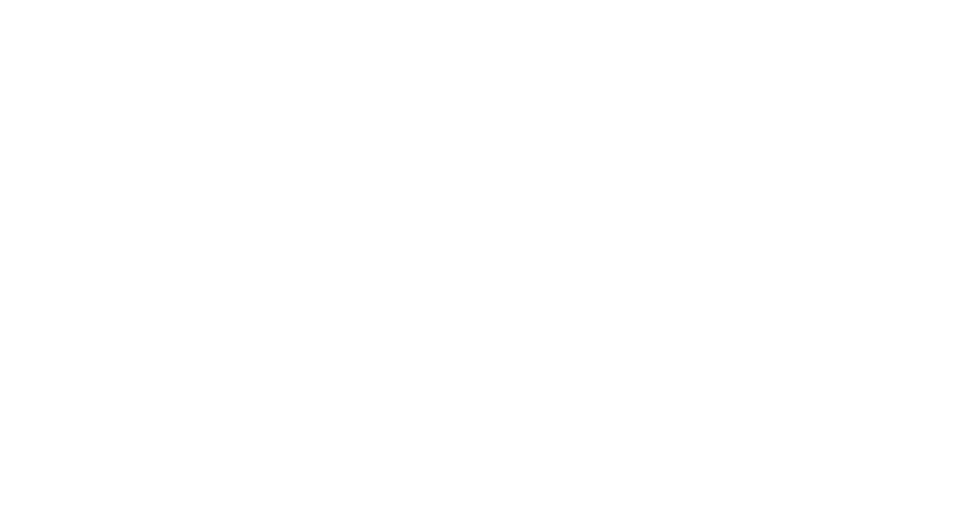
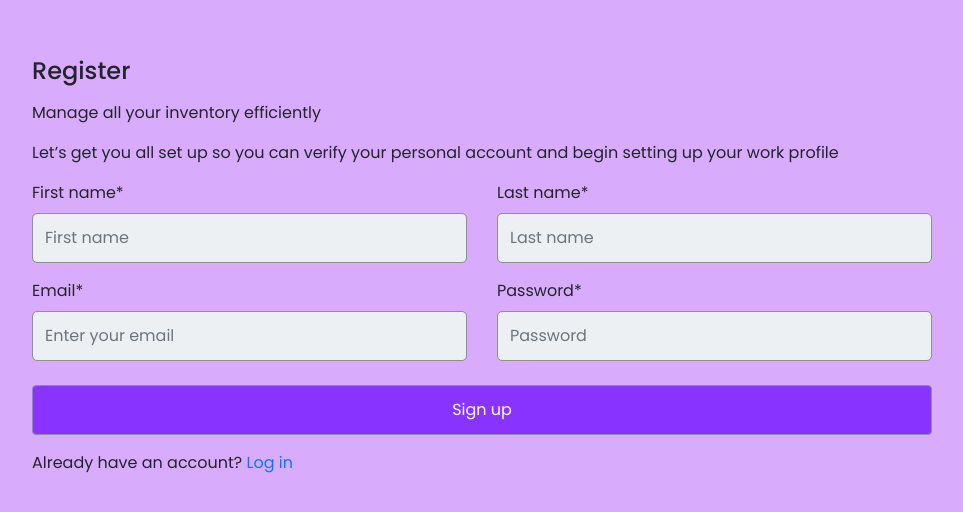
Before and after one commit to hardika-spec-610/WareTrack-E-commerce, a React (Create React App) app: page /signup in a window 1280 px wide. Before the commit this address had no page. Shown: the part 146-658 px from the top of the page, without its empty margins (158-1121 px from the left). Built offline with nearby package versions, Linux system fonts and the light colour scheme; no server answers.

Commit message:
create sign up page

```diff
--- a/src/App.js
+++ b/src/App.js
@@ -5,6 +5,7 @@ import "react-toastify/dist/ReactToastify.css";
 import { BrowserRouter as Router, Routes, Route } from "react-router-dom";
 import Home from "./components/Home";
 import LoginComponent from "./components/LoginComponent";
+import SignUpcomponent from "./components/SignUpComponent";
 
 function App() {
   return (
@@ -14,7 +15,7 @@ function App() {
         <Router>
           <Routes>
             <Route element={<LoginComponent />} path="/" />
-            {/* <Route element={<SignUpcomponent />} path="/signup" /> */}
+            <Route element={<SignUpcomponent />} path="/signup" />
             <Route element={<Home />} path="/dashboard" />
           </Routes>
         </Router>
--- /dev/null
+++ b/src/components/SignUpComponent.jsx
@@ -0,0 +1,43 @@
+import { Container } from "react-bootstrap";
+import { Link } from "react-router-dom";
+import SignUpForm from "./SignUpForm";
+import "../css/styles.css";
+import { useEffect } from "react";
+import { useDispatch } from "react-redux";
+import { getAllUsers } from "../redux/actions";
+
+const SignUpcomponent = () => {
+  const dispatch = useDispatch();
+
+  useEffect(() => {
+    dispatch(getAllUsers());
+    // eslint-disable-next-line react-hooks/exhaustive-deps
+  }, []);
+
+  return (
+    <div className="login-wrapper d-flex justify-content-center align-items-center">
+      <Container fluid>
+        <div className="signup-wrapper">
+          <h4 className="mt-4">Register</h4>
+          <p className="mt-3 font-weight-semibold">
+            Manage all your inventory efficiently
+          </p>
+          <p className="mt-3">
+            Let’s get you all set up so you can verify your personal account and
+            begin setting up your work profile
+          </p>
+          <SignUpForm />
+          <div>
+            <span>Already have an account?</span>
+            <Link to={`/`} className="link-blue">
+              {" "}
+              Log in
+            </Link>
+          </div>
+        </div>
+      </Container>
+    </div>
+  );
+};
+
+export default SignUpcomponent;
--- /dev/null
+++ b/src/components/SignUpForm.jsx
@@ -0,0 +1,149 @@
+import React, { useEffect } from "react";
+import { Button, Col, Form, Row } from "react-bootstrap";
+import { useState } from "react";
+import "../css/styles.css";
+import { useNavigate } from "react-router";
+import { toast } from "react-toastify";
+import { useDispatch, useSelector } from "react-redux";
+import { getAllUsers, registerUser } from "../redux/actions";
+
+const SignUpForm = () => {
+  const dispatch = useDispatch();
+  const navigate = useNavigate();
+  const allUsers = useSelector((state) => state.allUsers.users);
+  console.log("allUsers", allUsers);
+  const [user, setUser] = useState({
+    firstName: "",
+    lastName: "",
+    email: "",
+    password: "",
+  });
+  console.log("user", user);
+
+  const [reloadPage, setReloadPage] = useState(false);
+
+  useEffect(() => {
+    dispatch(getAllUsers());
+    const intervalId = setInterval(() => {
+      setReloadPage((prevState) => !prevState);
+    }, 12000);
+    return () => clearInterval(intervalId);
+    // eslint-disable-next-line react-hooks/exhaustive-deps
+  }, [dispatch, reloadPage]);
+
+  const handleSubmit = async (e) => {
+    // console.log(e);
+    e.preventDefault();
+    if (!user.firstName || !user.lastName || !user.email || !user.password) {
+      toast.error("Please fill the all field");
+      return;
+    }
+    const userExists = allUsers.find((user2) => user2.email === user.email);
+    if (userExists) {
+      toast.error("Email already exists");
+      return;
+    }
+    let newUser = await dispatch(registerUser(user));
+    console.log("newUser", newUser);
+    toast.success("Registration successful!");
+    setReloadPage((prevState) => !prevState);
+    navigate("/");
+  };
+
+  return (
+    <div className="register-form">
+      <Form className=" my-3">
+        <div className="form-content">
+          <Row>
+            <Col sm={12} md={6} lg={6}>
+              <Form.Group>
+                <Form.Label>First name*</Form.Label>
+                <Form.Control
+                  className="dark-bdr-fill"
+                  type="text"
+                  placeholder="First name"
+                  required
+                  value={user.firstName}
+                  onChange={(e) => {
+                    setUser({
+                      ...user,
+                      firstName: e.target.value,
+                    });
+                  }}
+                />
+              </Form.Group>
+              <Form.Group>
+                <Form.Label>Email*</Form.Label>
+                <Form.Control
+                  type="email"
+                  placeholder="Enter your email"
+                  required
+                  className="dark-bdr-fill"
+                  value={user.email}
+                  onChange={(e) => {
+                    setUser({
+                      ...user,
+                      email: e.target.value,
+                    });
+                  }}
+                  //   onBlur={(e) => {
+                  //     const email = e.target.value;
+                  //     const userExists = allUsers.find(
+                  //       (user) => user.email === email
+                  //     );
+                  //     if (userExists) {
+                  //       toast.error("Email already exists");
+                  //     }
+                  //   }}
+                />
+              </Form.Group>
+            </Col>
+            <Col sm={12} md={6} lg={6}>
+              <Form.Group>
+                <Form.Label>Last name*</Form.Label>
+                <Form.Control
+                  type="text"
+                  placeholder="Last name"
+                  required
+                  className="dark-bdr-fill"
+                  value={user.lastName}
+                  onChange={(e) => {
+                    setUser({
+                      ...user,
+                      lastName: e.target.value,
+                    });
+                  }}
+                />
+              </Form.Group>
+
+              <Form.Group>
+                <Form.Label>Password*</Form.Label>
+                <Form.Control
+                  type="password"
+                  placeholder="Password"
+                  required
+                  className="dark-bdr-fill"
+                  value={user.password}
+                  onChange={(e) => {
+                    setUser({
+                      ...user,
+                      password: e.target.value,
+                    });
+                  }}
+                />
+              </Form.Group>
+            </Col>
+          </Row>
+          <Button
+            type="submit"
+            className="mt-2 w-100 blue-btn "
+            onClick={handleSubmit}
+          >
+            Sign up
+          </Button>
+        </div>
+      </Form>
+    </div>
+  );
+};
+export default SignUpForm;
--- a/src/css/styles.css
+++ b/src/css/styles.css
@@ -1,5 +1,5 @@
 .navbar {
-  border-bottom: 1px solid rgb(136, 51, 255);
+  border-bottom: 1px solid rgba(136, 51, 255, 0.5);
   position: fixed;
   top: 0;
   width: 100%;
@@ -19,12 +19,12 @@
   border-top-left-radius: 6px;
   border-top-right-radius: 6px;
 }
-.search-btn {
-  background-color: black;
-  color: white;
+.btn.search-btn {
+  background-color: black !important;
+  color: white !important;
   border-color: black !important;
-  border-top-left-radius: 0;
-  border-bottom-left-radius: 0;
+  border-top-left-radius: 0 !important;
+  border-bottom-left-radius: 0 !important;
 }
 .search-btn:hover {
   background-color: #ebd96b;
@@ -129,3 +129,8 @@
   padding-block: 12px !important;
   height: auto !important;
 }
+/* ***********************Signup***************************************** */
+.signup-wrapper {
+  max-width: 900px;
+  margin-inline: auto;
+}
--- a/src/redux/reducers/productReducer.js
+++ b/src/redux/reducers/productReducer.js
@@ -11,7 +11,7 @@ const productsReducer = (state = initialState, action) => {
     case PRODUCT_LIST_SUCCESS:
       return {
         ...state,
-        products: [...state.products, action.payload],
+        products: action.payload,
         isLoading: false,
         isError: false,
       };
```
